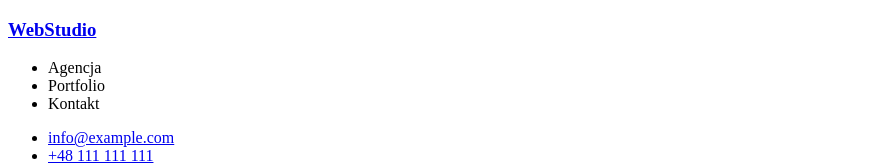
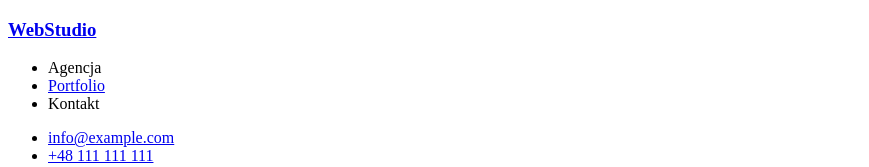
Before and after one commit to grzesiekcz/goit-markup-hw-02-old1, a plain HTML site: page index.html in a window 1280 px wide. Shown: the top 167 px of the page, without its empty margins (0-869 px from the left). Drawn offline with Linux system fonts and the light colour scheme.

Commit message:
Update index.html

```diff
--- a/index.html
+++ b/index.html
@@ -14,7 +14,12 @@
       <nav>
         <ul>
           <li>Agencja</li>
-          <li>Portfolio</li>
+          <li>
+            <a
+                class="navigation__link"
+                href="portfolio/portfolio.html"
+                alt="Portfolio"Portfolio>Portfolio</a>
+              </li>
           <li>Kontakt</li>
         </ul>
       </nav>
```
